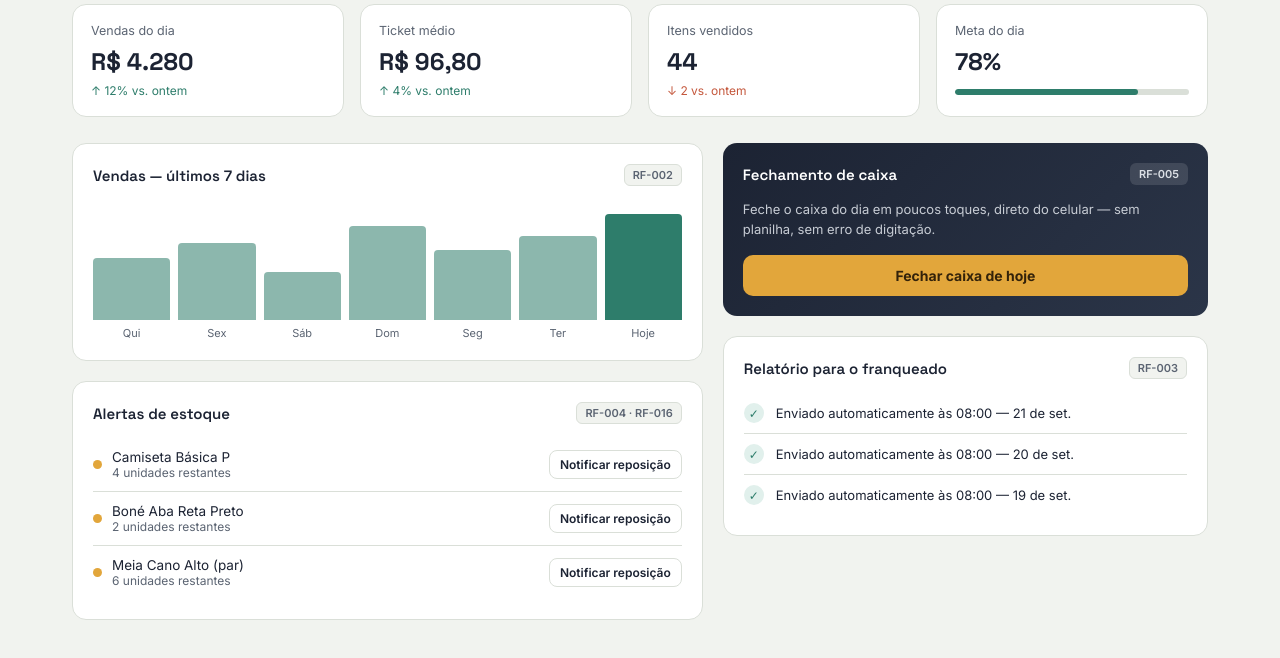
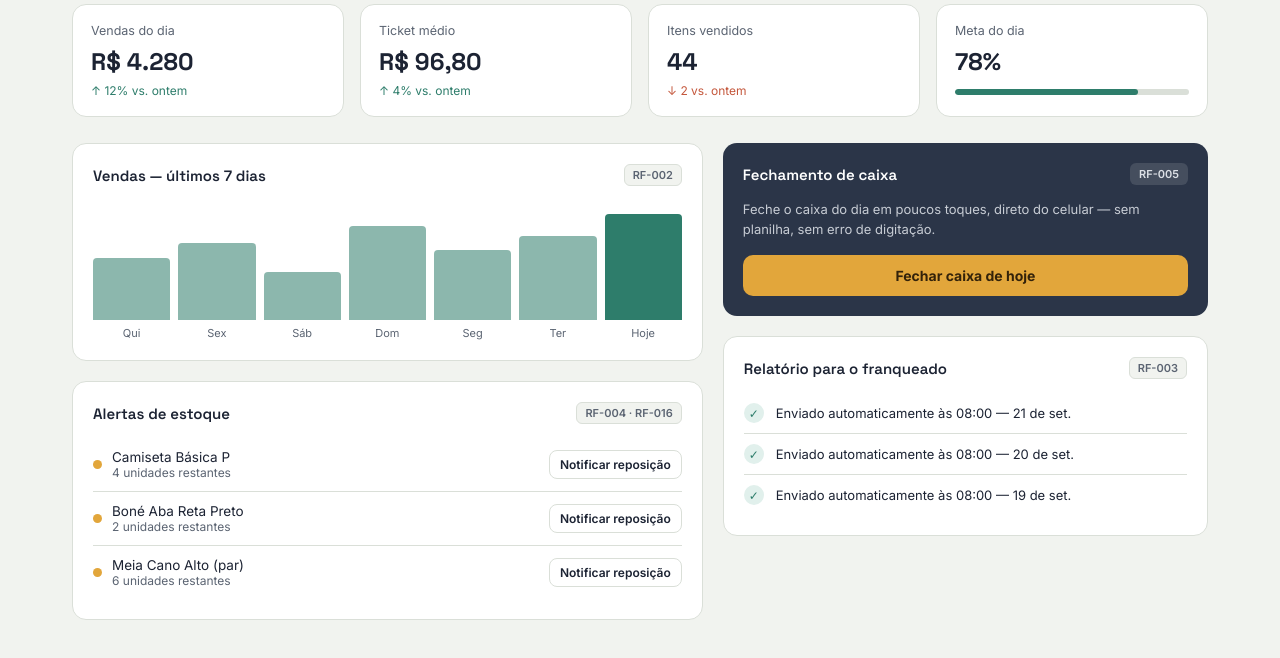
Before and after one commit to Keven-RM/painel-do-gerente-prototipo, a plain HTML site: page index.html in a window 1280 px wide. Shown: the part 180-838 px from the top of the page. Drawn offline with Linux system fonts and the light colour scheme.

Commit message:
Update index.html

```diff
--- a/index.html
+++ b/index.html
@@ -98,7 +98,7 @@ h1{font-family:'Space Grotesk';font-weight:700;font-size:clamp(22px,3vw,30px);ma
 .mini-btn.done{background:var(--teal-soft);color:var(--teal);border-color:transparent;}
 
 /* Fechamento de caixa - RF-005 */
-.close-card{background:linear-gradient(135deg,var(--ink),#2B3548);color:#EDEFEC;border:none;}
+.close-card{background:#2B3548;color:#EDEFEC;border:none;}
 .close-card .card-title{color:#fff;}
 .close-card .card-tag{background:rgba(255,255,255,.12);border-color:transparent;color:#DCE0E6;}
 .close-desc{font-size:13px;color:#C7CCD4;line-height:1.55;margin-bottom:16px;}
```
